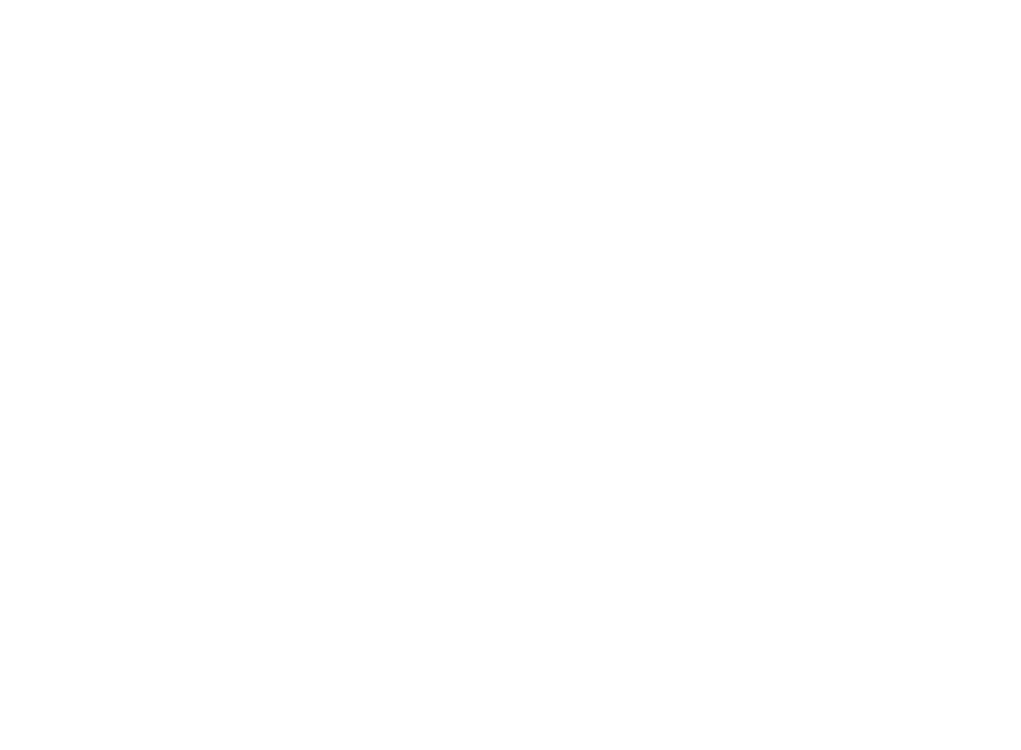
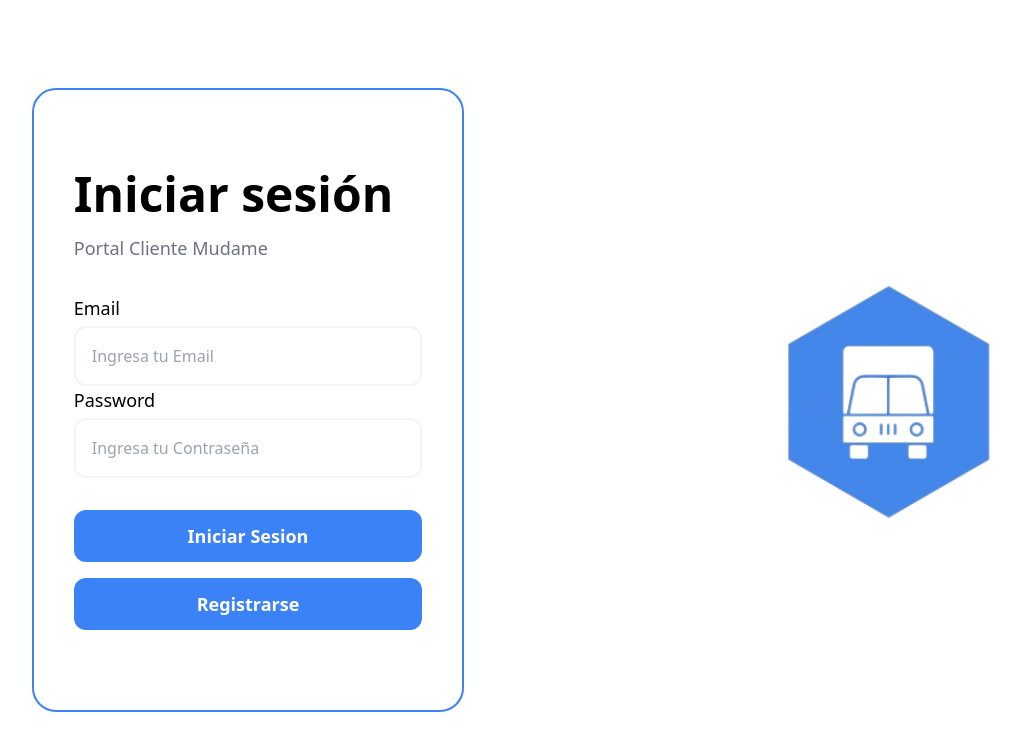
Before and after one commit to MudameProject/MudameFront, a React (Vite) app: page /LoginUser in a window 1280 px wide. Before the commit this address had no page. Shown: the top 750 px of the page, without its empty margins (72-1093 px from the left). Built offline with nearby package versions, Linux system fonts and the light colour scheme.

Commit message:
LoginUser agregado

```diff
--- a/src/App.jsx
+++ b/src/App.jsx
@@ -2,6 +2,7 @@
 import "./App.css";
 import Header from "./Components/Header";
 import Register from "./Components/Register";
+import LoginUser from "./Components/LoginUser";
 import Prueba from "./Components/DatosRegister1";
 function App() {
   return (
@@ -9,6 +10,7 @@
       <Routes>
         <Route path="/" element={<Header />} />
         <Route path="/Register" element={<Register />} />
+        <Route path="/LoginUser" element={<LoginUser />} />
       </Routes>
     </Router>
   );
--- a/src/Components/Header.jsx
+++ b/src/Components/Header.jsx
@@ -86,6 +86,13 @@
             </ul>
           </div>
           <div class="flex items-center gap-5">
+          <button class="bg-blue-600 text-white px-6 py-2 rounded-full hover:bg-sky-500 transition-colors">
+              <Link to="/LoginUser" class="text-decoration-none">
+                Iniciar Sesión
+              </Link>
+            </button>
+
+
             <button class="bg-blue-600 text-white px-6 py-2 rounded-full hover:bg-sky-500 transition-colors">
               <Link to="/Register" class="text-decoration-none">
                 Registrarse
--- a/src/Components/LoginUser.jsx
+++ b/src/Components/LoginUser.jsx
@@ -0,0 +1,56 @@
+import React from 'react';
+import { Link } from 'react-router-dom';
+
+
+
+function LoginUser() {
+    return (
+        <div className='flex w-full h-screen'>
+            <div className='w-full flex items-center justify-center   lg:w-1/2  '>
+                <div className='border-blue-500 px-10 py-20 rounded-3xl border-2'>
+                        <h1 className='text-5xl font-semibold'>Iniciar sesión</h1>
+                        <p className='font-medium text-lg text-gray-500 mt-4'>Portal Cliente Mudame</p>
+
+                        <div className='mt-8'>
+                            <div>
+                                <label className='text-lg font-medium'>Email</label>
+                                <input
+                                className='w-full border-2 border-gray-100 rounded-xl p-4 mt-1 bg-transparent'
+                                placeholder='Ingresa tu Email' />
+                            </div>
+
+                            <div>
+                                <label className='text-lg font-medium'>Password</label>
+                                <input
+                                className='w-full border-2 border-gray-100 rounded-xl p-4 mt-1 bg-transparent'
+                                placeholder='Ingresa tu Contraseña'
+                                type='password' />
+
+                            </div>
+
+
+                            <div className='mt-8 flex flex-col gap-y-4'>
+                                <button className='active:scale-[.98] active:duration-75 hover:scale-[1.01] ease-in-out transition-all py-3 rounded-xl bg-blue-500 text-white text-lg font-bold'>Iniciar Sesion</button>
+
+                                <button className='active:scale-[.98] active:duration-75 hover:scale-[1.01] ease-in-out transition-all py-3 rounded-xl bg-blue-500 text-white text-lg font-bold'>
+    <Link to="/register">
+        Registrarse
+    </Link>
+</button>
+
+                            </div>
+                        </div>
+                </div>
+            </div>
+
+
+            <div className='hidden relative lg:flex h-full w-1/2 items-center justify-center lg:!border-blue-500'>
+                    <div className='scale-105 animate-[pulse_5s_linear_infinite]'>
+                    <img src="src/assets/logo.png" alt="eu" />
+                    </div>
+            </div>
+        </div>
+    );
+}
+
+export default LoginUser;
```
